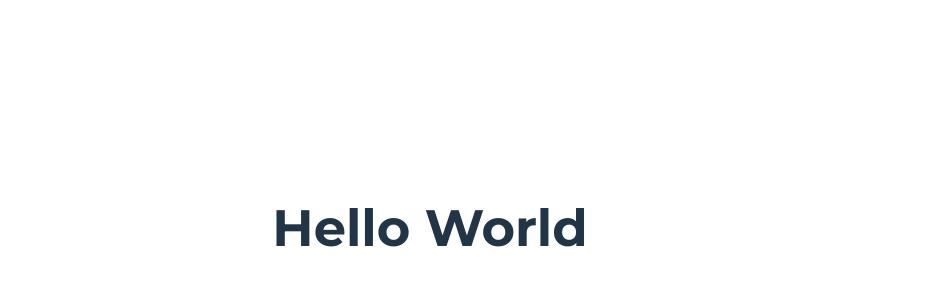
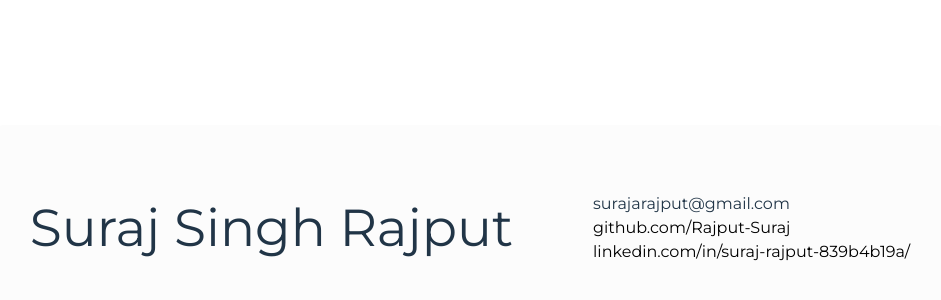
Before and after one commit to Rajput-Suraj/resume, a React (Vite) app: page / in a window 1280 px wide. Shown: the part 172-472 px from the top of the page, without its empty margins (210-1151 px from the left). Built offline with nearby package versions, Linux system fonts and the light colour scheme.

Commit message:
Designed header part

```diff
--- a/src/App.css
+++ b/src/App.css
@@ -2,28 +2,28 @@
   max-width: 1280px;
   margin: 0 auto;
   padding: 2rem;
-  text-align: center;
+  /*text-align: center; */
 }
 
-@keyframes logo-spin {
-  from {
-    transform: rotate(0deg);
-  }
-  to {
-    transform: rotate(360deg);
-  }
+.resume-outline {
+  background-color: #fcfcfc;
+  border: 0 solid #e0e0e0;
+  padding: 40px;
+  width: 100%;
+  border-radius: 15px;
 }
 
-@media (prefers-reduced-motion: no-preference) {
-  a:nth-of-type(2) .logo {
-    animation: logo-spin infinite 20s linear;
-  }
+.header {
+  display: flex;
+  align-items: center;
+  justify-content: space-between;
 }
 
-.card {
-  padding: 2em;
+.text {
+  font-weight: 400;
+  font-size: 52px;
 }
 
-.read-the-docs {
-  color: #888;
+.user-info {
+  font-size: 16px;
 }
--- a/src/App.tsx
+++ b/src/App.tsx
@@ -1,12 +1,13 @@
-import './App.css'
+import Resume from './components/Resume';
+
+import './App.css';
 
 function App() {
-
   return (
     <>
-      <h1>Hello World</h1>
+      <Resume />
     </>
-  )
+  );
 }
 
-export default App
+export default App;
--- /dev/null
+++ b/src/components/Header.tsx
@@ -0,0 +1,29 @@
+function Header() {
+  return (
+    <div className="header">
+      <div>
+        <h1 className="text">Suraj Singh Rajput</h1>
+      </div>
+      <div className="user-info">
+        <div>surajarajput@gmail.com</div>
+
+        <div>
+          <a href="https://github.com/Rajput-Suraj" target="_blank" rel="noopener noreferrer">
+            github.com/Rajput-Suraj
+          </a>
+        </div>
+        <div>
+          <a
+            href="https://www.linkedin.com/in/suraj-rajput-839b4b19a/"
+            target="_blank"
+            rel="noopener noreferrer"
+          >
+            linkedin.com/in/suraj-rajput-839b4b19a/
+          </a>
+        </div>
+      </div>
+    </div>
+  );
+}
+
+export default Header;
--- /dev/null
+++ b/src/components/Resume.tsx
@@ -0,0 +1,11 @@
+import Header from './Header';
+
+function Resume() {
+  return (
+    <div className="resume-outline">
+      <Header />
+    </div>
+  );
+}
+
+export default Resume;
--- a/src/index.css
+++ b/src/index.css
@@ -3,23 +3,14 @@
   line-height: 1.5;
   font-weight: 400;
 
-  color-scheme: light dark;
-  color: rgba(255, 255, 255, 0.87);
-  background-color: #242424;
+  /* color-scheme: light dark;
+  color: rgba(255, 255, 255, 0.87); */
+  background-color: #f6f6f6;
 
   font-synthesis: none;
   text-rendering: optimizeLegibility;
   -webkit-font-smoothing: antialiased;
   -moz-osx-font-smoothing: grayscale;
-}
-
-a {
-  font-weight: 500;
-  color: #646cff;
-  text-decoration: inherit;
-}
-a:hover {
-  color: #535bf2;
 }
 
 body {
@@ -33,6 +24,11 @@ body {
 h1 {
   font-size: 3.2em;
   line-height: 1.1;
+}
+
+a {
+  text-decoration: none;
+  color: #000;
 }
 
 button {
```
